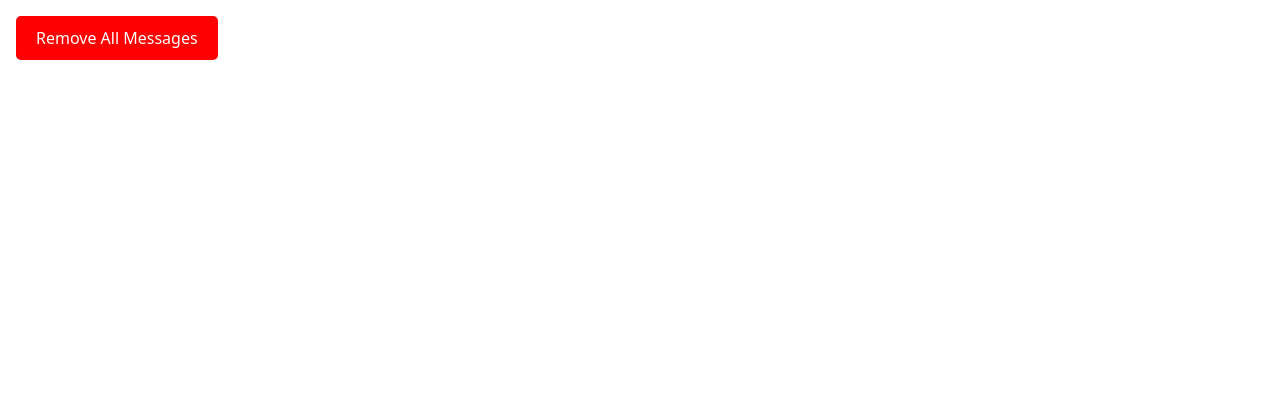
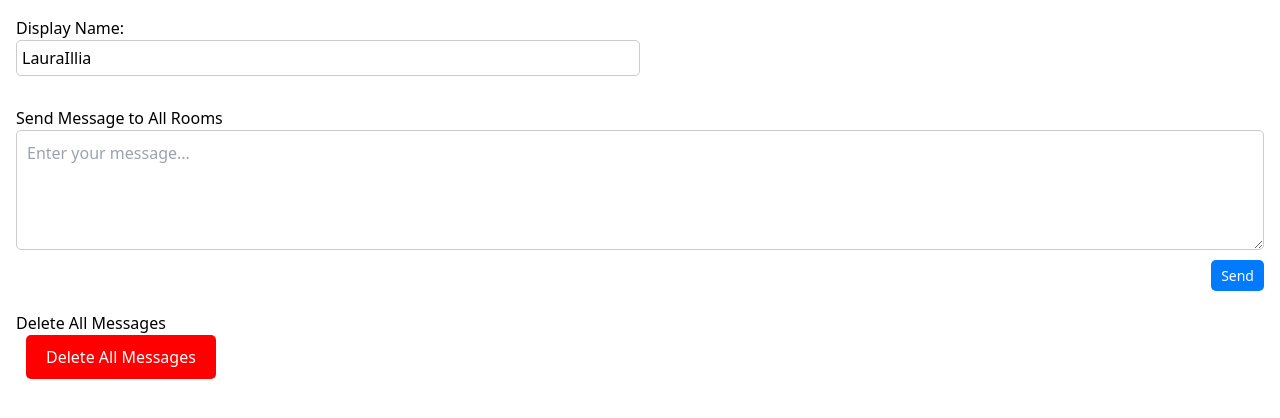
Before and after one commit to illiamanlau/Delibexplatform, a Next.js app: page /MessagesTab in a window 1280 px wide. Shown: the top 418 px of the page. Built offline with nearby package versions, Linux system fonts and the light colour scheme.

Commit message:
Add option to send messages to all rooms

```diff
--- a/pages/MessagesTab.tsx
+++ b/pages/MessagesTab.tsx
@@ -1,9 +1,20 @@
-import React from 'react';
+import React, { useState, useEffect } from 'react';
 import axios from 'axios';
 
-// Define the CSS styles for the buttons directly in the component file
-const styles = {
-  stopButton: {
+const styles: { [key: string]: React.CSSProperties } = {
+  sendButton: {
+    backgroundColor: '#007bff',
+    color: 'white',
+    padding: '5px 10px',
+    border: 'none',
+    borderRadius: '5px',
+    cursor: 'pointer',
+    fontSize: '14px',
+    marginLeft: '10px',
+    textDecoration: 'none',
+    display: 'inline-block',
+  },
+  deleteButton: {
     backgroundColor: 'red',
     color: 'white',
     padding: '10px 20px',
@@ -11,15 +22,86 @@ const styles = {
     borderRadius: '5px',
     cursor: 'pointer',
     fontSize: '16px',
-    // Add a hover effect for better user experience
-    ':hover': {
-      backgroundColor: 'darkred',
-    },
+    marginLeft: '10px',
   },
+  input: {
+    padding: '10px',
+    width: '100%',
+    height: '120px', // Adjusted to fit approximately 8 lines
+    marginBottom: '10px',
+    borderRadius: '5px',
+    border: '1px solid #ccc',
+  },
+  container: {
+    marginBottom: '20px',
+    display: 'flex',
+    flexDirection: 'column' as 'column',
+  },
+  buttonContainer: {
+    display: 'flex',
+    justifyContent: 'flex-end',
+  },
+  nameInput: {
+    padding: '5px',
+    width: '50%',
+    marginBottom: '10px',
+    borderRadius: '5px',
+    border: '1px solid #ccc',
+  }
 };
 
 const MessagesTab: React.FC = () => {
+  const [message, setMessage] = useState('');
+  const [rooms, setRooms] = useState<string[]>([]);
+  const [displayName, setDisplayName] = useState('LauraIllia');
+
+  useEffect(() => {
+    // Fetch existing chat rooms from the API
+    const fetchRooms = async () => {
+      try {
+        const response = await axios.get('/api/rooms'); // Ensure the API exists and responds correctly
+        const roomIds = Object.keys(response.data); // Extract room IDs from object keys
+        setRooms(roomIds);
+      } catch (error) {
+        console.error('Error fetching rooms:', error);
+      }
+    };
+    fetchRooms();
+  }, []);
+
+  const handleSendMessage = async () => {
+    if (!message.trim()) {
+      alert('Message cannot be empty.');
+      return;
+    }
+
+    const confirmed = window.confirm('Are you sure you want to send this message to all rooms?');
+    if (!confirmed) return;
+
+    try {
+      await Promise.all(
+        rooms.map(roomId =>
+          axios.post('/api/messages', {
+            roomId,
+            name: displayName,
+            email: 'system@chat.com',
+            content: message,
+            timestamp: Date.now(),
+          })
+        )
+      );
+      alert('Message sent to all rooms.');
+      setMessage('');
+    } catch (error) {
+      console.error('Error sending message:', error);
+      alert('Failed to send message.');
+    }
+  };
+
   const handleRemoveMessages = async () => {
+    const confirmed = window.confirm('Are you sure you want to delete all messages?');
+    if (!confirmed) return;
+
     try {
       await axios.delete('/api/messages');
       alert('All messages have been removed.');
@@ -31,12 +113,36 @@ const MessagesTab: React.FC = () => {
 
   return (
     <div className="p-4">
-      <button
-        onClick={handleRemoveMessages}
-        style={styles.stopButton}
-      >
-        Remove All Messages
-      </button>
+      {/* Display Name Selection */}
+      <div style={styles.container}>
+        <label>Display Name:</label>
+        <input
+          type="text"
+          value={displayName}
+          onChange={(e) => setDisplayName(e.target.value)}
+          style={styles.nameInput}
+        />
+      </div>
+
+      {/* Send Message to All Rooms */}
+      <div style={styles.container}>
+        <h2>Send Message to All Rooms</h2>
+        <textarea
+          placeholder="Enter your message..."
+          value={message}
+          onChange={(e) => setMessage(e.target.value)}
+          style={styles.input}
+        />
+        <div style={styles.buttonContainer}>
+          <button onClick={handleSendMessage} style={styles.sendButton}>Send</button>
+        </div>
+      </div>
+
+      {/* Delete All Messages */}
+      <div>
+        <h2>Delete All Messages</h2>
+        <button onClick={handleRemoveMessages} style={styles.deleteButton}>Delete All Messages</button>
+      </div>
     </div>
   );
 };
--- a/pages/admin.tsx
+++ b/pages/admin.tsx
@@ -81,7 +81,7 @@ const AdminPage: React.FC = () => {
           onClick={() => setActiveTab('Messages')}
           className={`p-2 rounded ${activeTab === 'Messages' ? 'bg-blue-500 text-white' : 'bg-gray-200'}`}
         >
-          Delete messages
+          Messages
           </button>
           <button
           onClick={() => setActiveTab('File Explorer')}
```
